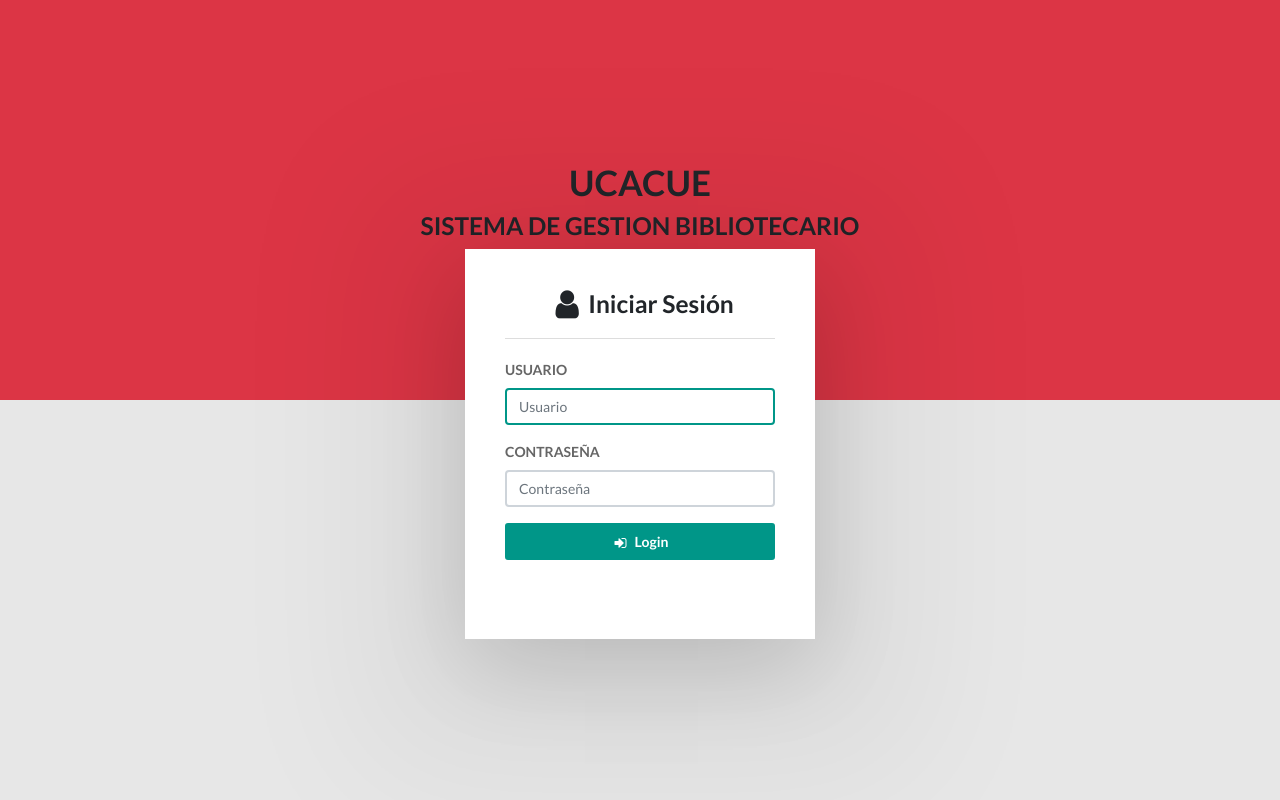
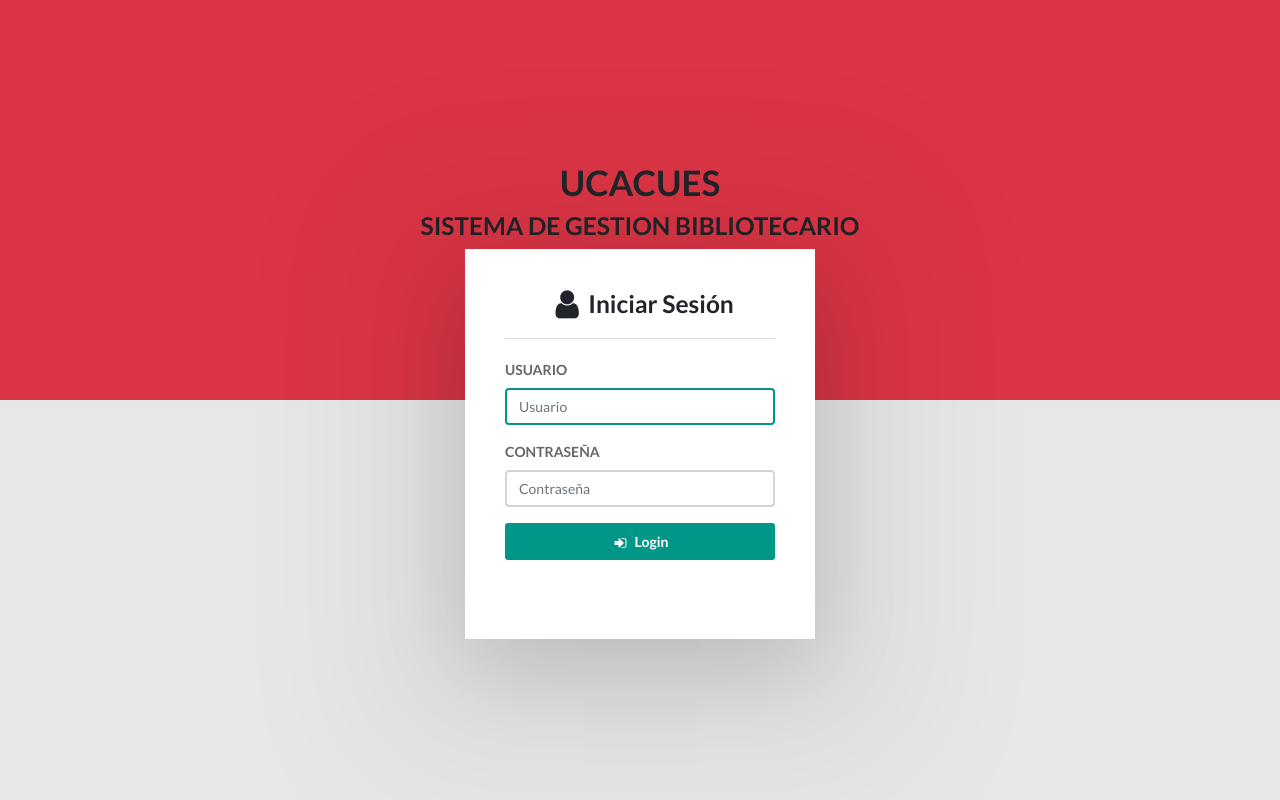
Before and after one commit to Gustavo-Lozada/proyecto_biblioteca, a PHP site: page / in a window 1280 px wide. Run offline with PHP 8.4, Linux system fonts and the light colour scheme.

Commit message:
Update index.php

```diff
--- a/Views/index.php
+++ b/Views/index.php
@@ -19,7 +19,7 @@
     </section>
     <section class="login-content">
 
-            <h1>UCACUE</h1>
+            <h1>UCACUES</h1>
             <h3>SISTEMA DE GESTION BIBLIOTECARIO</h3>
 
         <div class="login-box">
```
